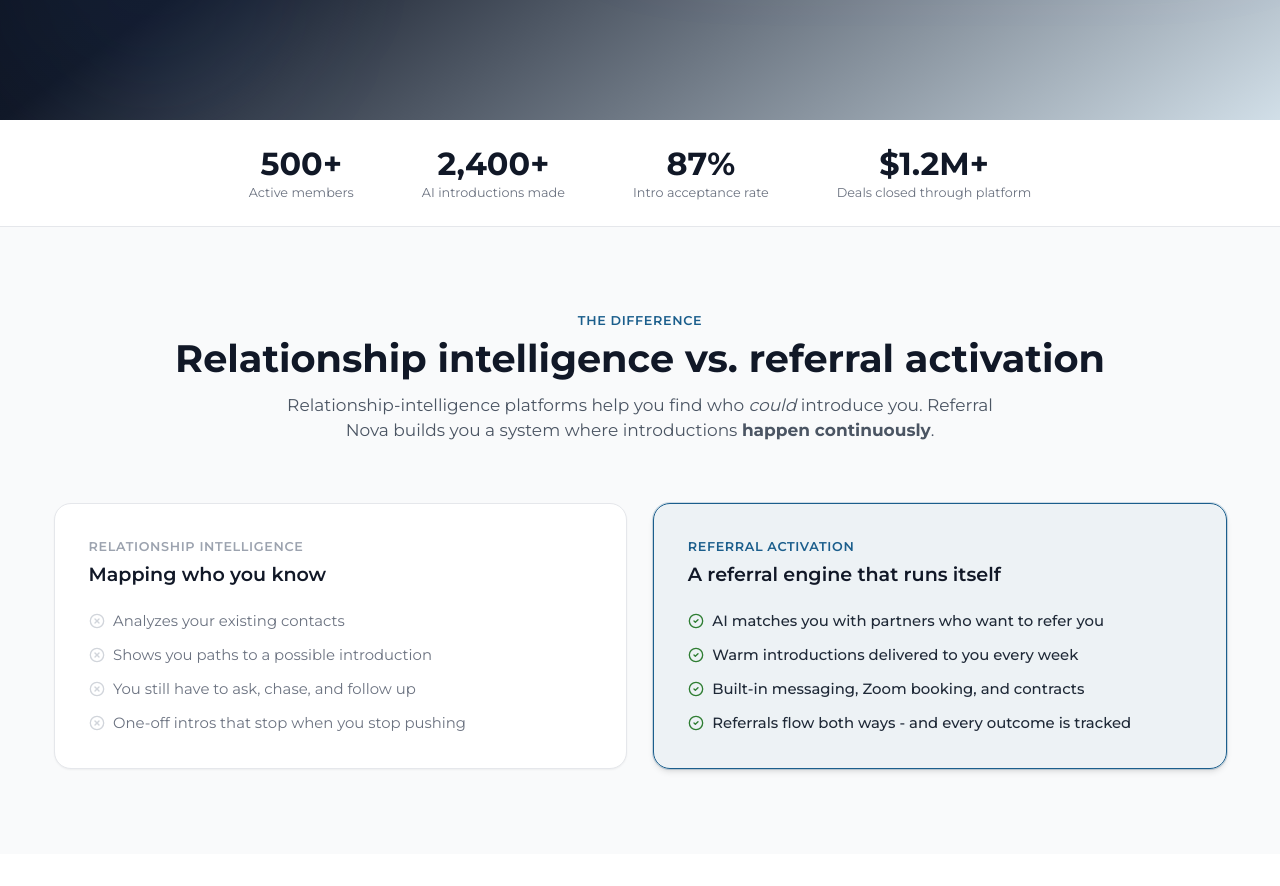
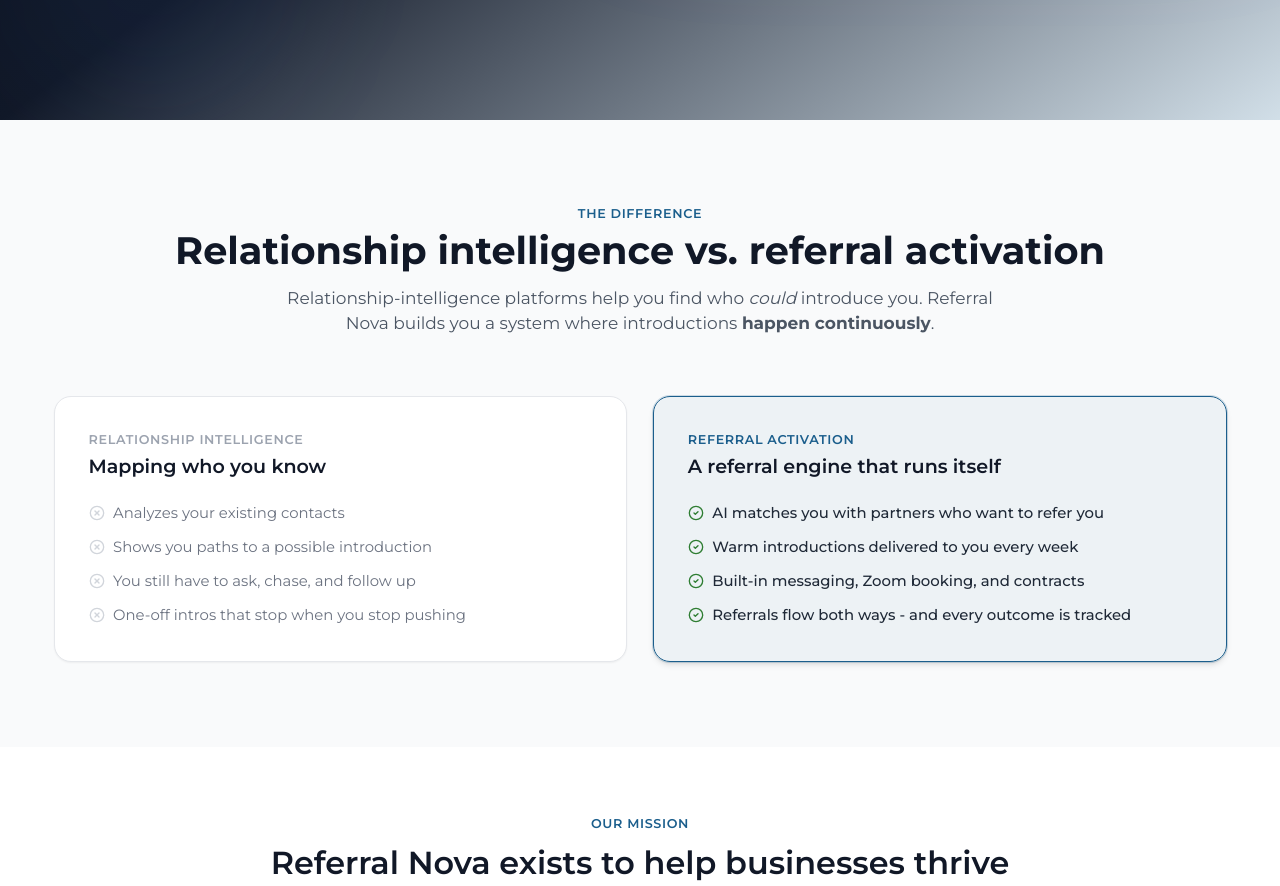
Before and after one commit to delta-teamx/referral_network_mvp, a Next.js app in the folder apps/web/: page / in a window 1280 px wide. Shown: the part 909-1795 px from the top of the page. Built offline with nearby package versions, Linux system fonts and the light colour scheme; no server answers.

Commit message:
Homepage: remove placeholder stats bar
The members/intros/acceptance/deals numbers were illustrative, not real -
pulled until there is a genuine track record to show.

Co-Authored-By: Claude Fable 5 <noreply@anthropic.com>
Claude-Session: https://claude.ai/code/session_01CwEUGWY4UEhsP9ZEnjtX9y

```diff
--- a/apps/web/app/page.tsx
+++ b/apps/web/app/page.tsx
@@ -140,23 +140,6 @@ export default function HomePage() {
               <HeroShowcase />
             </motion.div>
           </div>
-        </div>
-      </section>
-
-      {/* ═══ STATS BAR ═══ */}
-      <section className="border-b border-gray-200 bg-white py-6">
-        <div className="mx-auto flex max-w-6xl flex-wrap items-center justify-center gap-8 px-6 md:gap-16">
-          {[
-            { value: '500+', label: 'Active members' },
-            { value: '2,400+', label: 'AI introductions made' },
-            { value: '87%', label: 'Intro acceptance rate' },
-            { value: '$1.2M+', label: 'Deals closed through platform' },
-          ].map((s) => (
-            <div key={s.label} className="text-center">
-              <p className="text-2xl font-bold text-gray-900 md:text-3xl">{s.value}</p>
-              <p className="text-xs text-gray-500">{s.label}</p>
-            </div>
-          ))}
         </div>
       </section>
 
```
Also changed, not shown: 146 other files (tests, documents, lock files or other folders).
